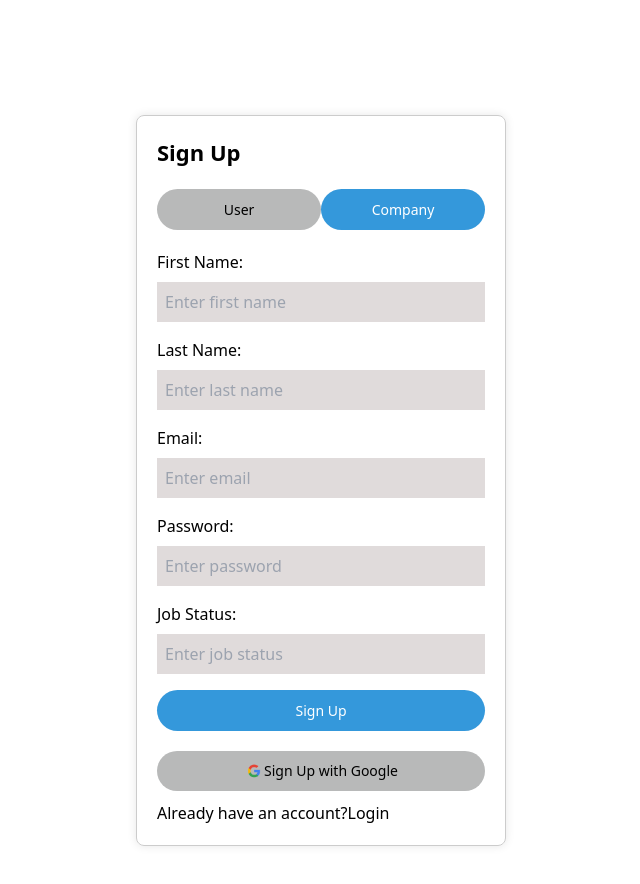
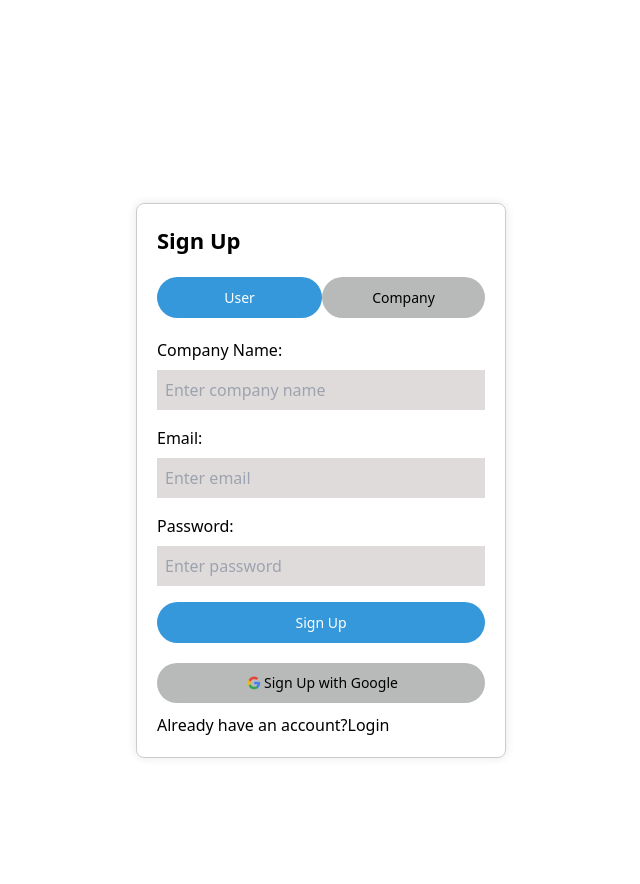
Before and after one commit to yasiru-vk-721/SE69_CareerPulse, a React (Vite) app in the folder Career-Pulse/: page /companysignup in a window 1280 px wide. Shown: the top 884 px of the page, without its empty margins (319-959 px from the left). Built offline with nearby package versions, Linux system fonts and the light colour scheme.

Commit message:
Delete SignupForm.js and do some changes in Signup.js, CompanySignup.js, Signup_Login.css and main.js

```diff
--- a/Career-Pulse/src/Components/Team_files/Chathuvi-fe/SignupForm.jsx
+++ /dev/null
@@ -1,32 +0,0 @@
-import React, { useState } from 'react';
-import { useNavigate } from 'react-router-dom';
-import Signup from '../../../pages/Signup';
-import CompanySignup from '../../../pages/CompanySignup';
-
-
-const SignupForm = () => {
-    const [currentForm, setCurrentForm] = useState('user','company');
-    const navigate = useNavigate();
-
-    const switchForm = (formType) => {
-      setCurrentForm(formType);
-      // Update the URL path based on the form type
-      if (formType === 'user') {
-        navigate('/signup');
-      } else if (formType === 'company') {
-        navigate('/companysignup');
-      }
-    };
-
-    return (
-      <div>
-        {currentForm === 'user' ? (
-          <Signup switchForm={() => switchForm('company')} />
-        ) : (
-          <CompanySignup switchForm={() => switchForm('user')} />
-        )}
-      </div>
-    );
-  };
-
-export default SignupForm
--- a/Career-Pulse/src/pages/CompanySignup.jsx
+++ b/Career-Pulse/src/pages/CompanySignup.jsx
@@ -3,7 +3,7 @@ import './Signup_Login.css';
 import { Link } from 'react-router-dom';
 import image from "../images/Google_Icon1.png"
 
-function CompanySignup({ switchForm }) {
+function CompanySignup() {
     const [formData, setFormData] = useState({
         companyName: '',
         email: '',
@@ -67,8 +67,10 @@ function CompanySignup({ switchForm }) {
       <form className="signup-form" onSubmit={handleSubmit}>
         <h2>Sign Up</h2>
         <div className="switch-buttons">
-          <button type="button" onClick={() => switchForm('user')}>User</button>
-          <button type="button" onClick={() => switchForm('company')} className="active">
+        <Link to = "/signup">
+          <button type="button">User</button>
+          </Link>
+          <button type="button" className="active">
             Company
           </button>
         </div>
--- a/Career-Pulse/src/pages/Signup.jsx
+++ b/Career-Pulse/src/pages/Signup.jsx
@@ -3,7 +3,7 @@ import './Signup_Login.css'
 import { Link } from 'react-router-dom';
 import image from '../images/Google_Icon1.png'
 
-function Signup({ switchForm }) {
+function Signup() {
     const [formData, setFormData] = useState({
         firstName: '',
         lastName: '',
@@ -36,7 +36,7 @@ function Signup({ switchForm }) {
 
         // Validate the form
         const newErrors = {};
-        if (!formData.firstName.trim() && switchForm !== 'user') {
+        if (!formData.firstName.trim() ) {
           newErrors.firstName = '*First Name is required';
         }
         if (!formData.lastName.trim()) {
@@ -74,10 +74,12 @@ function Signup({ switchForm }) {
 
         <h2>Sign Up</h2>
         <div className="switch-buttons">
-          <button type="button" onClick={() => switchForm('user')} className="active">
+        <button type="button" className="active">
             User
           </button>
-          <button type="button" onClick={() => switchForm('company')}>Company</button>
+          <Link to = "/companysignup">
+          <button type="button">Company</button>
+          </Link>
         </div>
         <label htmlFor="firstName">First Name:</label>
         <input
--- a/Career-Pulse/src/pages/Signup_Login.css
+++ b/Career-Pulse/src/pages/Signup_Login.css
@@ -21,6 +21,7 @@
 
   .switch-buttons button {
     flex: 1;
+    width: 165px;
     padding: 10px;
     border: none;
     cursor: pointer;
```
Also changed, not shown: Career-Pulse/src/main.jsx (+4 -3 lines).
